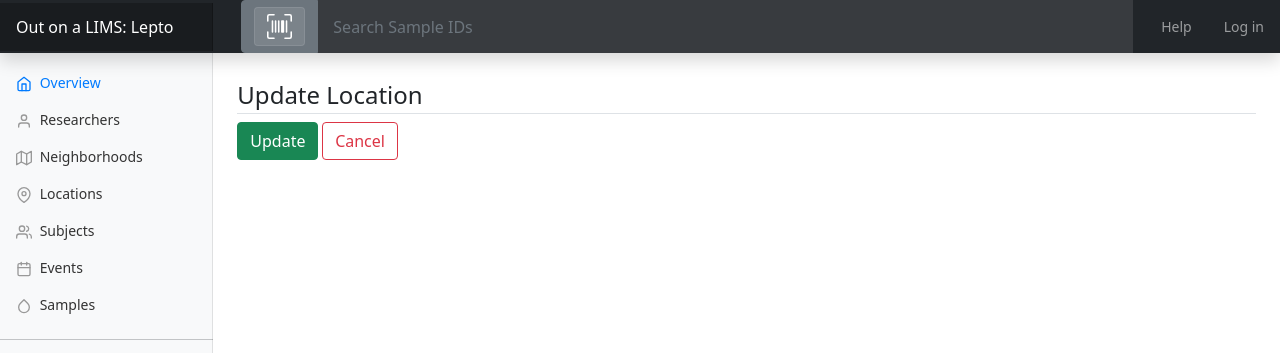
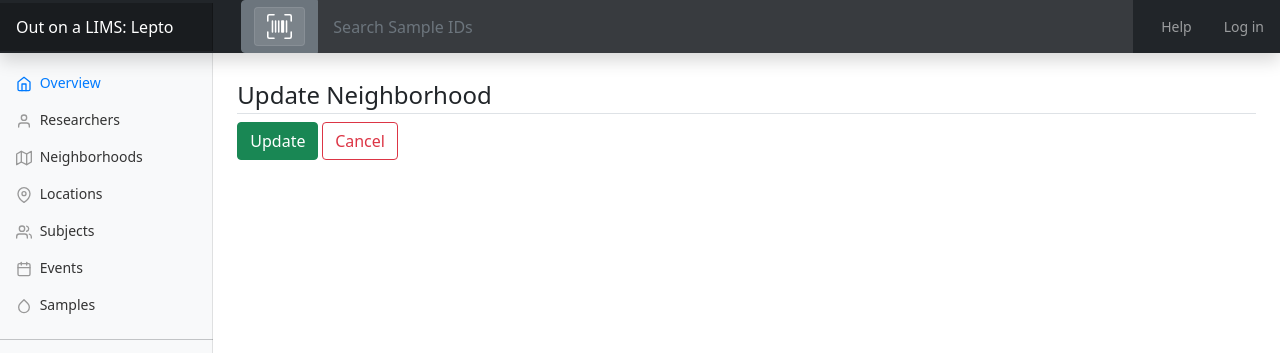
Before and after one commit to tfursten/outonalims-lepto, a Django app: template lims/templates/lims/neighborhood_update.html in a window 1280 px wide. Shown: the top 353 px of the page. Run offline with Django 3.2, Linux system fonts and the light colour scheme; the template is opened without the code that fills it, so the values that code supplies are empty; some libraries are stand-ins or nearby versions.

Commit message:
fix neighborhood update page

```diff
--- a/lims/templates/lims/neighborhood_update.html
+++ b/lims/templates/lims/neighborhood_update.html
@@ -1,12 +1,12 @@
 {% extends "lims/base.html" %}
 {% load crispy_forms_tags %}
 {% block content %}
-<legend class="border-bottom mb-6">Update Location</legend>
+<legend class="border-bottom mb-6">Update Neighborhood</legend>
 <form method="post">{% csrf_token %}
     {{ form | crispy }}
     <div class="d-grid gap-2 d-md-block mt-2">
         <button class="btn btn-success" type="submit">Update</button>
-        <a class="btn btn-outline-danger mr-5" href="{% url 'lims:location_detail' location.id %}" role="button">Cancel</a>
+        <a class="btn btn-outline-danger mr-5" href="{% url 'lims:neighborhood_detail' neighborhood.id %}" role="button">Cancel</a>
     </div>
 </form>
 {% endblock content %}
```
